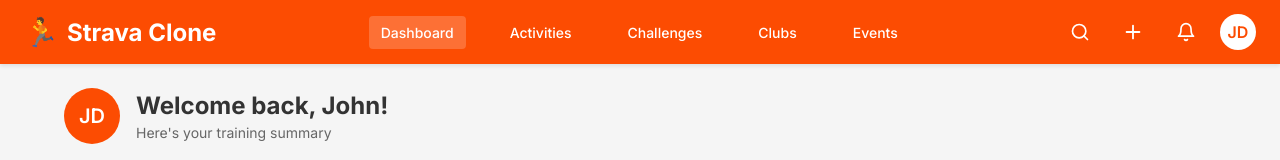
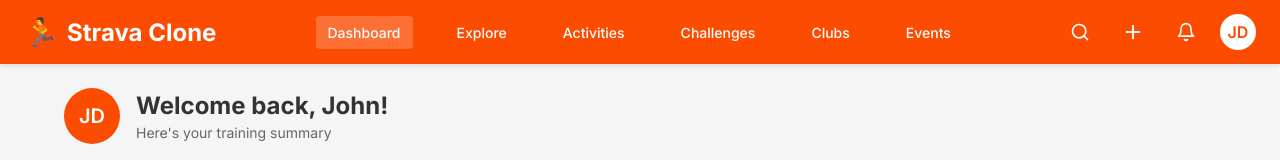
Before and after one commit to erykszczesniak/Stride, a React (Create React App) app in the folder frontend/: page / in a window 1280 px wide. Shown: the top 160 px of the page. Built offline with nearby package versions, Linux system fonts and the light colour scheme; no server answers; the HTML template or start-up script is replaced by a standard one.

Commit message:
add explore page to navar and app.jsx

```diff
--- a/frontend/src/App.jsx
+++ b/frontend/src/App.jsx
@@ -8,12 +8,14 @@
 import Challenges from "./pages/Challenges";
 import Clubs from "./pages/Clubs";
 import Events from "./pages/Events";
+import Explore from "./pages/Explore";
 
 const App = () => {
   return (
     <Router>
       <Routes>
         <Route path="/" element={<Dashboard />} />
+        <Route path="/explore" element={<Explore />} />
         <Route path="/activities" element={<Activities />} />
         <Route path="/activities/new" element={<RecordActivity />} />
         <Route path="/activities/:id" element={<ActivityDetails />} />
--- a/frontend/src/components/Navbar/Navbar.jsx
+++ b/frontend/src/components/Navbar/Navbar.jsx
@@ -31,6 +31,9 @@
       <NavLinks>
         <NavLink to="/" className={isActive("/") ? "active" : ""}>
           Dashboard
+        </NavLink>
+        <NavLink to="/explore" className={isActive("/explore") ? "active" : ""}>
+          Explore
         </NavLink>
         <NavLink to="/activities" className={isActive("/activities") ? "active" : ""}>
           Activities
```
Also changed, not shown: 2 other files (tests, documents, lock files or other folders).
